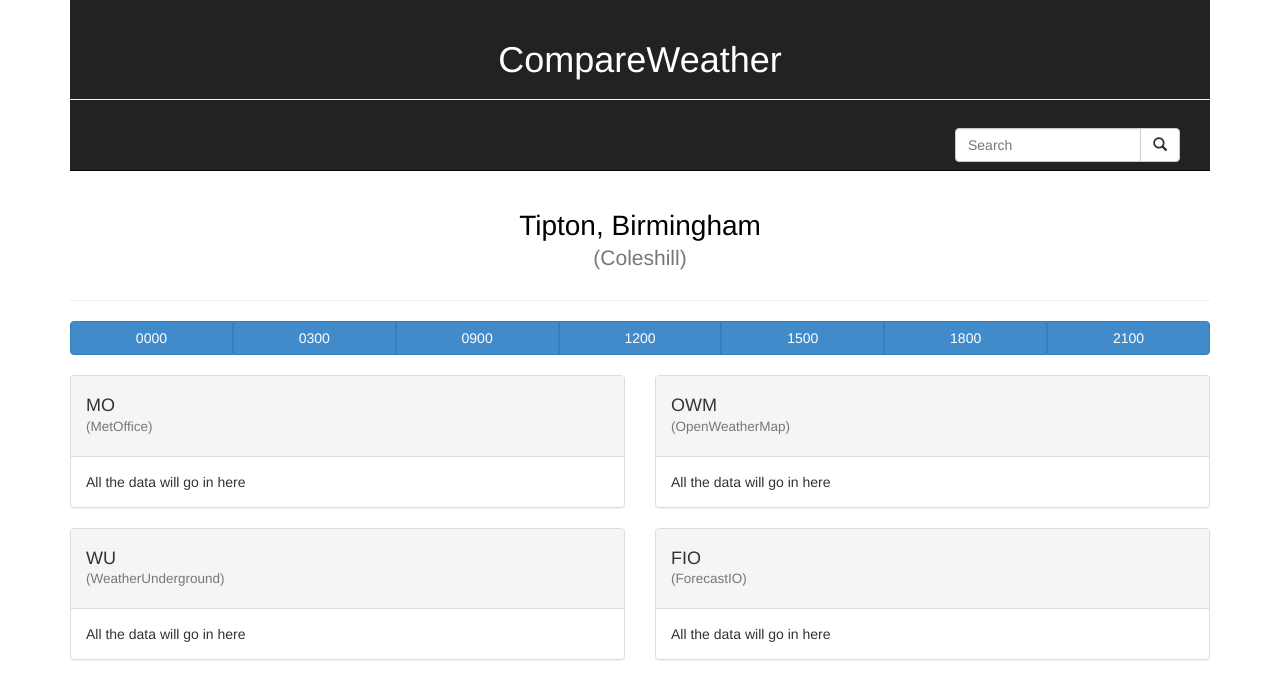
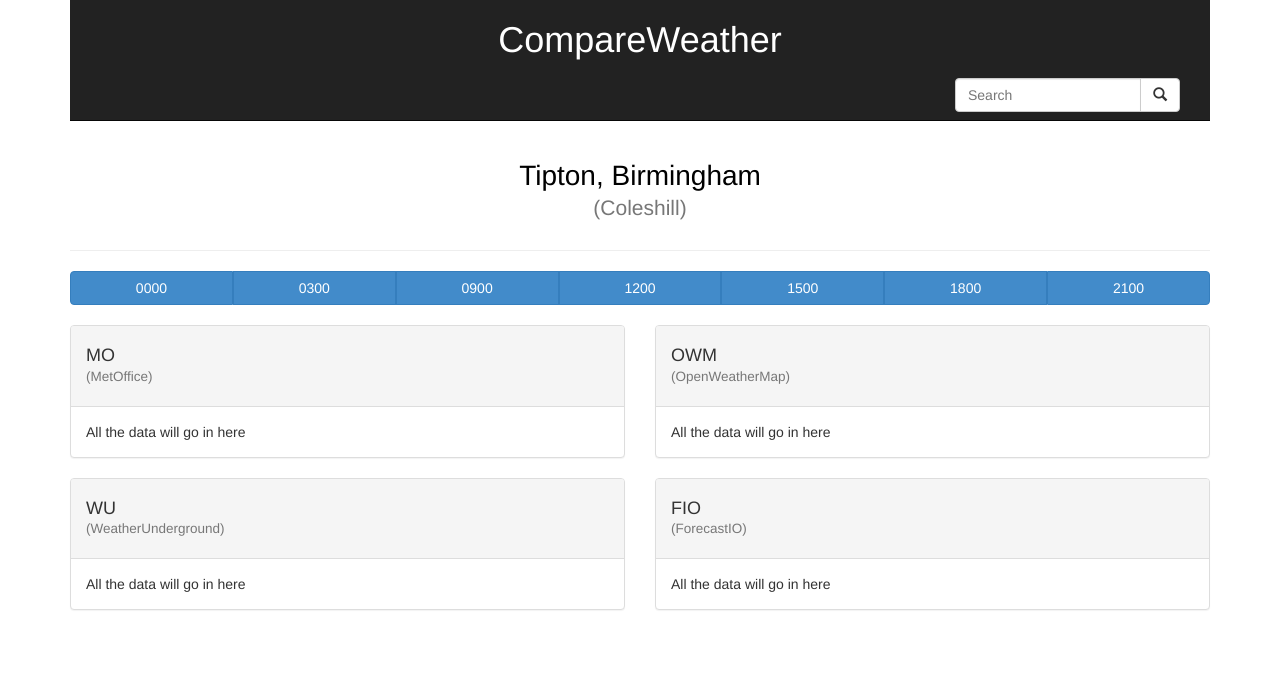
Before and after one commit to Gavin89/WeatherComparisonWeb, a website: page public/index.html in a window 1280 px wide. Drawn offline with nearby package versions, Linux system fonts and the light colour scheme.

Commit message:
Change navbar

```diff
--- a/public/index.html
+++ b/public/index.html
@@ -12,12 +12,10 @@
 
 			<div class = "container" id="main">
 				<div class = "navbar navbar-inverse navbar-static-top" >
+				<h1>CompareWeather</h1>
 
-				<div class = "page-header">
-				 <h1>CompareWeather</h1>
-				</div>
 
-        <div class="col-sm-3 col-md-3 pull-right">
+        <div class="col-sm-4 col-md-3 col-xs-6 pull-right">
         <form class="navbar-form" role="search">
         <div class="input-group">
             <input type="text" class="form-control" placeholder="Search" name="srch-term" id="srch-term">
```
